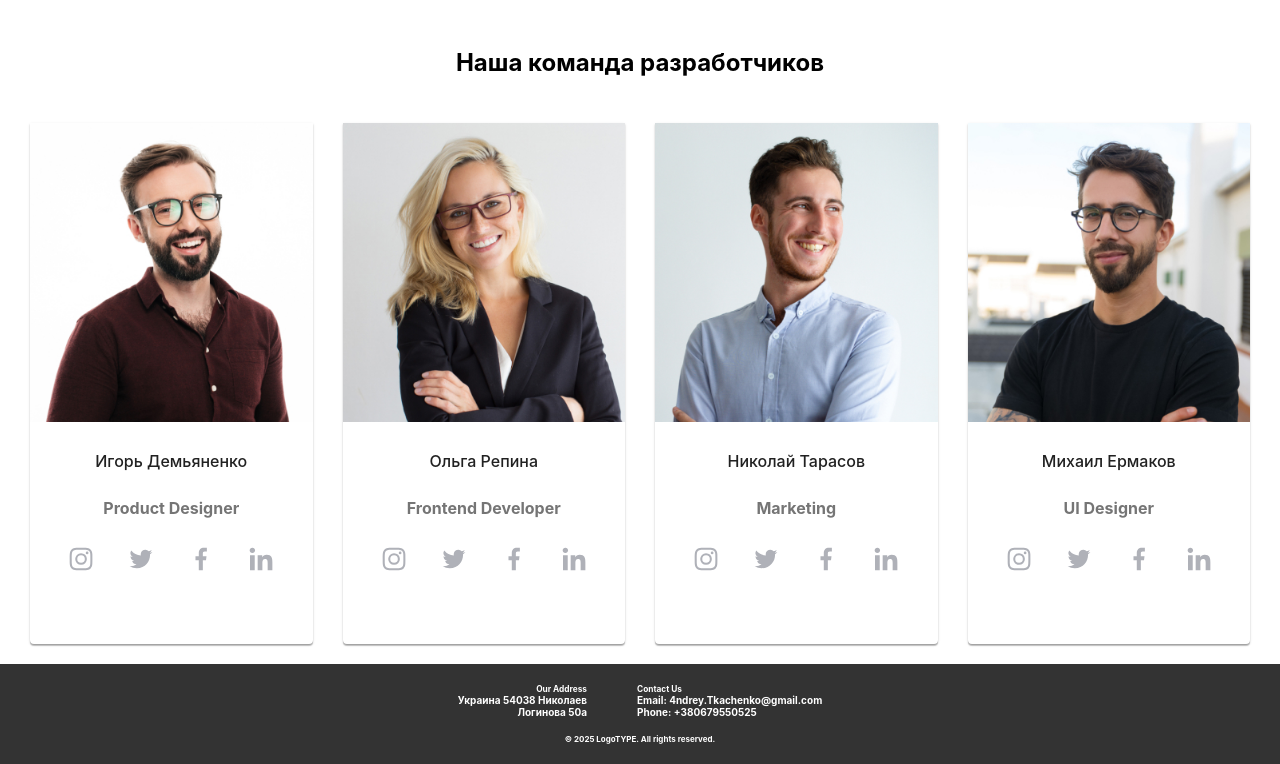
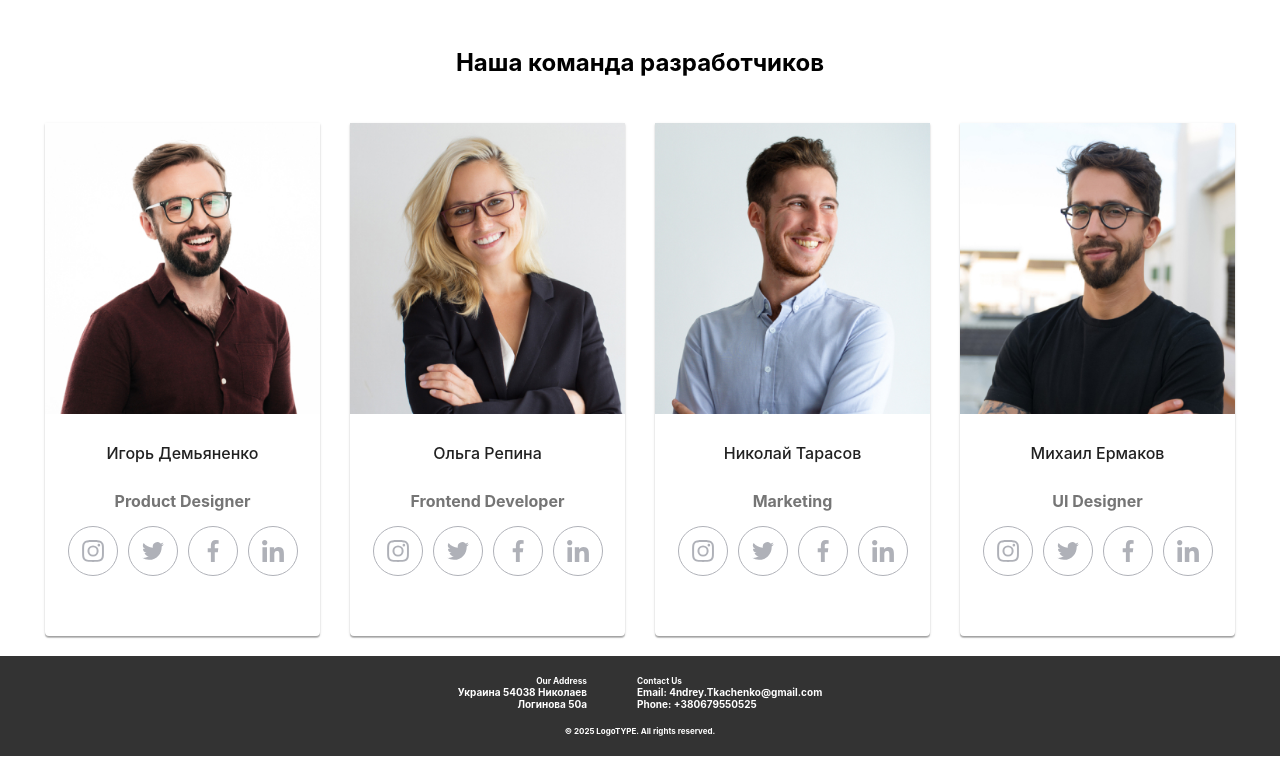
Before and after one commit to TkachAn/react_structture_shablon, a React (Create React App) app: page / in a window 1280 px wide. Shown: the part 1432-2196 px from the top of the page. Built offline with nearby package versions, Linux system fonts and the light colour scheme; the HTML template or start-up script is replaced by a standard one.

Commit message:
developers

```diff
--- a/src/pages/home/content/developers/Developers.module.css
+++ b/src/pages/home/content/developers/Developers.module.css
@@ -30,7 +30,7 @@
     gap: 30px;
     /* Одна колонка на мобильных */
     grid-template-columns: repeat(1, 1fr);
-    padding: 0;
+    padding: 0 15px;
     margin: 0 auto;
     list-style: none;
 }
--- a/src/pages/home/content/developers/TeamCard.jsx
+++ b/src/pages/home/content/developers/TeamCard.jsx
@@ -16,8 +16,6 @@ const TeamCard = ({ name, position, image }) => {
           <br />
           {position}
         </p>
-
-        {/* Вложенный компонент для соцсетей */}
         <SocialLinks />
       </div>
     </li>
--- a/src/pages/home/content/developers/TeamCard.module.css
+++ b/src/pages/home/content/developers/TeamCard.module.css
@@ -65,16 +65,43 @@
     border-radius: 50%;
     fill: #AFB1B8;
     /* Цвет иконки по умолчанию */
+
+    background-color: #ffffff;
+    /* Белый фон */
+    border: 1px solid #2196F3;
+    /* Голубая обводка */
+    fill: #2196F3;
+    /* Голубая иконка */
+
     transition: fill 250ms ease-in-out, background-color 250ms ease-in-out;
 }
 
 
 
-/* Ховер */
+/* Ховер
 .social__link:hover,
 .social__link:focus {
     background-color: #2196F3;
-    /* Акцентный цвет */
+
     fill: #ffffff;
-    /* Белая иконка */
+
 }
+*/
+@media screen and (min-width: 1200px) {
+    .social__link {
+        fill: #AFB1B8;
+        border: 1px solid #AFB1B8;
+        transition: fill 250ms ease-in-out, background-color 250ms ease-in-out;
+    }
+
+
+    /* ИЗМЕНЕНИЕ 1: Стили Ховера только для Десктопа */
+    .social__link:hover,
+    .social__link:focus {
+        /* При ховере: Фон становится голубым, иконка белой */
+        background-color: #2196F3;
+        fill: #ffffff;
+        border-color: #2196F3;
+        /* Убедимся, что обводка остается голубой (или того же цвета, что и фон) */
+    }
+}
```
